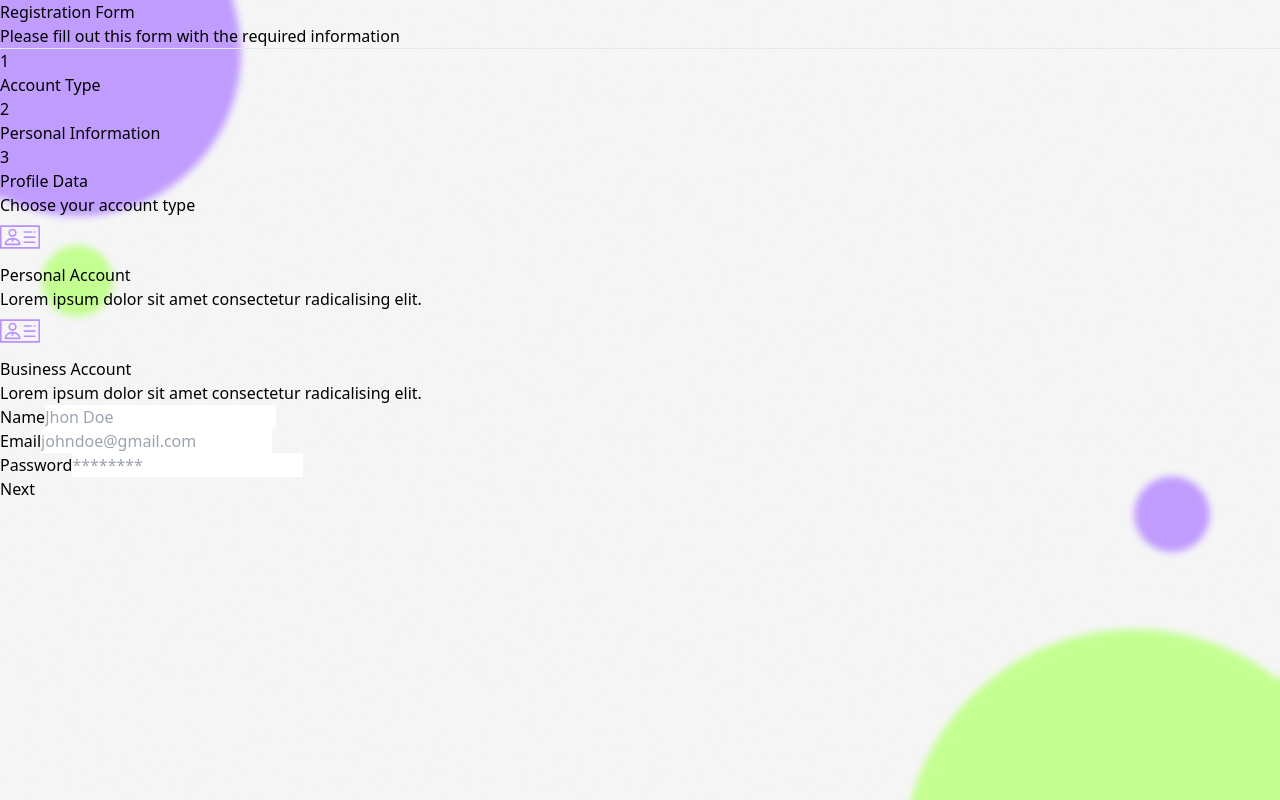
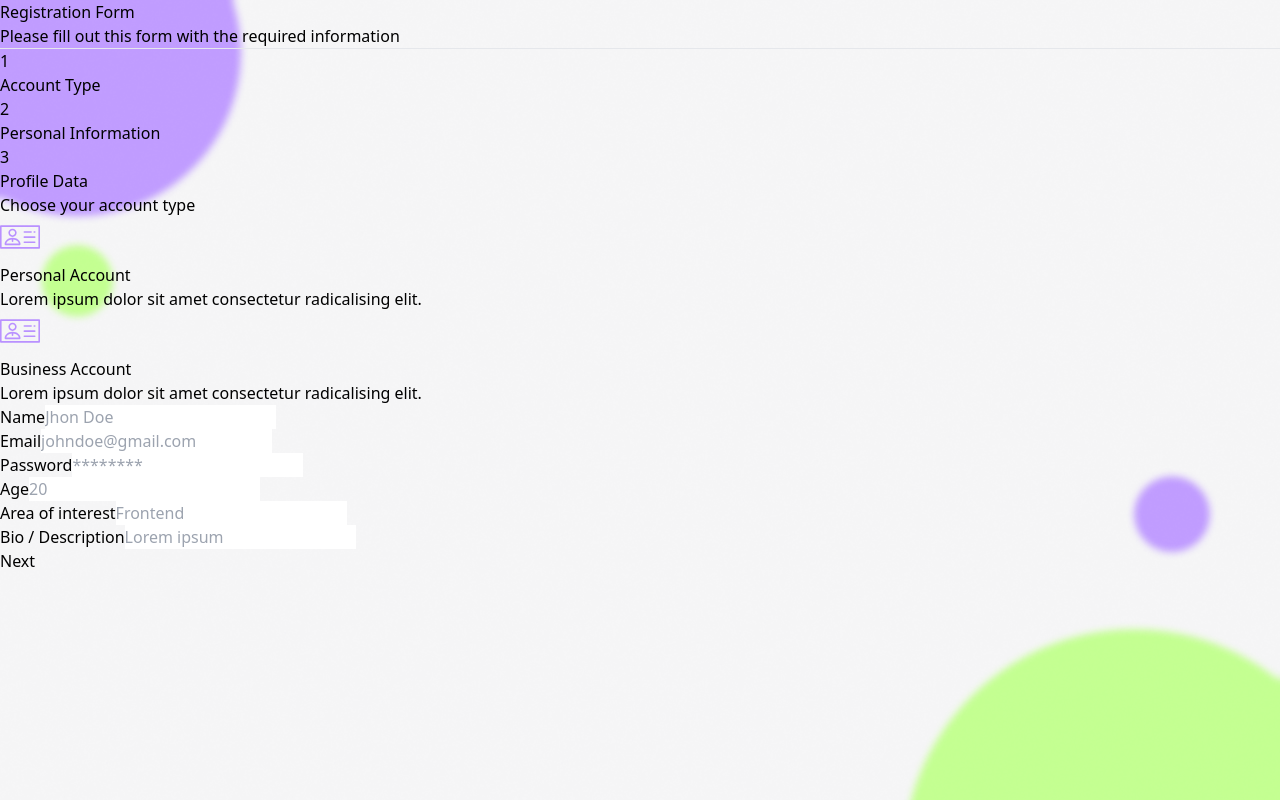
Before and after one commit to ethan-frot/FormApp, a React (Vite) app: page / in a window 1280 px wide. Built offline with nearby package versions, Linux system fonts and the light colour scheme.

Commit message:
✨Add ProfileData form

```diff
--- a/src/App.tsx
+++ b/src/App.tsx
@@ -3,6 +3,7 @@ import StepsBar from "./components/ui/StepsBar.tsx";
 import AccountType from "./components/steps/AccountType.tsx";
 import ButtonNext from "./components/ui/Buttons/ButtonNext.tsx";
 import PersonalInformation from "./components/steps/PersonalInformation.tsx";
+import ProfileData from "./components/steps/ProfileData.tsx";
 
 function App() {
   return (
@@ -13,6 +14,7 @@ function App() {
           <StepsBar />
           <AccountType />
           <PersonalInformation />
+          <ProfileData />
           <ButtonNext />
         </div>
       </div>
--- a/src/components/steps/PersonalInformation.tsx
+++ b/src/components/steps/PersonalInformation.tsx
@@ -7,16 +7,19 @@ const PersonalInformation = () => {
                 type='text'
                 placeholder='Jhon Doe'
                 name='name'
+                label='Name'
             />
             <Input
                 type='email'
                 placeholder='johndoe@gmail.com'
                 name='email'
+                label='Email'
             />
             <Input
                 type='text'
                 placeholder='********'
                 name='password'
+                label='Password'
             />
         </div>
     );
--- /dev/null
+++ b/src/components/steps/ProfileData.tsx
@@ -0,0 +1,28 @@
+import Input from "../ui/Input.tsx";
+
+const ProfileData = () => {
+    return (
+        <div className="flex flex-col gap-8">
+            <Input
+                type='number'
+                placeholder='20'
+                name='age'
+                label='Age'
+            />
+            <Input
+                type='text'
+                placeholder='Frontend'
+                name='areaOfInterest'
+                label='Area of interest'
+            />
+            <Input
+                type='text'
+                placeholder='Lorem ipsum'
+                name='bioDescription'
+                label='Bio / Description'
+            />
+        </div>
+    );
+};
+
+export default ProfileData;
--- a/src/components/ui/Input.tsx
+++ b/src/components/ui/Input.tsx
@@ -2,15 +2,12 @@ type InputProps = {
   type?: "text" | "number" | "email" | "password";
   placeholder?: string;
   name: string;
+  label: string;
 };
-const Input = ({ type, placeholder, name }: InputProps) => {
-  const capitalizeFirstLetter = (string: string) => {
-    return string.charAt(0).toUpperCase() + string.slice(1);
-  };
-
+const Input = ({ type, placeholder, name, label }: InputProps) => {
   return (
     <div className="flex flex-col gap-2">
-      <label>{capitalizeFirstLetter(name)}</label>
+      <label>{label}</label>
       <input
         type={type || "text"}
         className={`rounded-md text-xl py-2 px-4 text-slate-600 bg-gray-100`}
```
